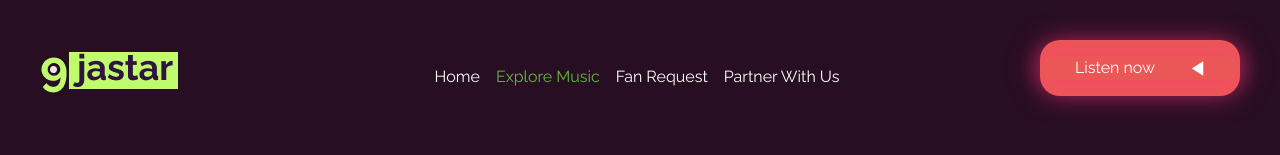
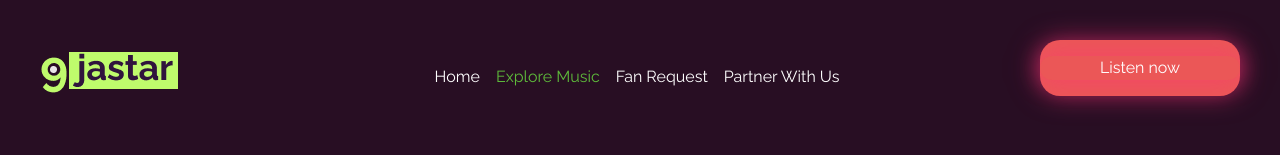
Before and after one commit to Hazzan180/ninegastar, a React (Create React App) app: page /explore-music in a window 1280 px wide. Shown: the top 155 px of the page. Built offline with nearby package versions, Linux system fonts and the light colour scheme; no server answers.

Commit message:
new changes

```diff
--- a/src/components/carousel/carousel.syles.css
+++ b/src/components/carousel/carousel.syles.css
@@ -24,15 +24,6 @@
   font-size: 30px;
 }
 
-::-webkit-scrollbar{
-  width: 15px;
+.carousel-wrapper ::-webkit-scrollbar{
+  display: none;
 }
-
-::-webkit-scrollbar-track{
-  background-color:#280E23  ;
-}
-
-::-webkit-scrollbar-thumb{
-  background: #ffff;
-  border-radius: 10px;
-}
--- a/src/components/navbar/Navbar.component.jsx
+++ b/src/components/navbar/Navbar.component.jsx
@@ -111,7 +111,7 @@ export const Icon = () => {
   const [user] = useAuthState(auth);
 
   let activeStyle = {
-    color: "#5ebb3b",
+    color: "#5ebb3bs",
   };
   const view = !user ? (
     <>
@@ -122,9 +122,6 @@ export const Icon = () => {
       >
         <div className="logo">
           <p> Listen now</p>
-          <div className="svg-round">
-            <PlayIcon />
-          </div>
         </div>
       </NavLink>
     </>
--- a/src/components/navbar/navbar.styles.css
+++ b/src/components/navbar/navbar.styles.css
@@ -7,7 +7,6 @@
 
 .nav-item ul{
   padding-top:25px ;
-  color: #000;
 }
 
 .logo , .logos{
@@ -104,7 +103,9 @@
   .logos{
     display: none;
   }
-
+  .logo{
+    padding: 15px 0;
+  }
   .nav-item{
     display: none;
   }
@@ -118,4 +119,10 @@
   .footer-logo{
     padding-bottom: 20px;
   }
+  .footer-container h3{
+    color: #fff;
+  }
+  .footer-icon{
+    margin-top: 10px;
+  }
 }
```
